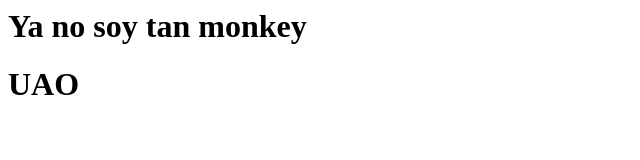
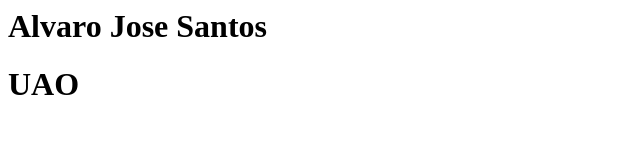
Before and after one commit to bipopa/uao_alvarosantosWeb, a plain HTML site: page index.html in a window 1280 px wide. Shown: the whole page, without its empty margins (0-640 px from the left). Drawn offline with Linux system fonts and the light colour scheme.

Commit message:
adios monkey :C

```diff
--- a/index.html
+++ b/index.html
@@ -8,7 +8,7 @@
 </head>
     <body>
         <h1>
-            Ya no soy tan monkey
+            Alvaro Jose Santos
         </h1>
         <h1>
             UAO
```
